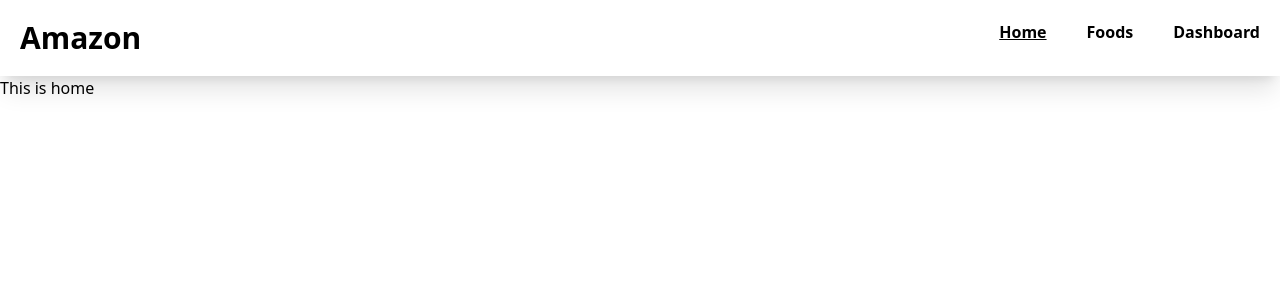
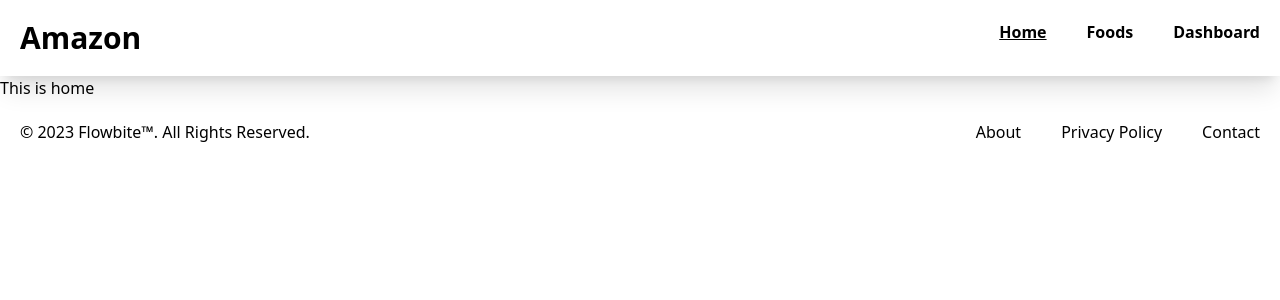
Before and after one commit to ShahariarSohan/react-router-project, a React (Vite) app: page / in a window 1280 px wide. Shown: the top 300 px of the page. Built offline with nearby package versions, Linux system fonts and the light colour scheme.

Commit message:
I have added a footer

```diff
--- a/src/Components/MainComponent/MainComponent.jsx
+++ b/src/Components/MainComponent/MainComponent.jsx
@@ -1,5 +1,4 @@
 import { NavLink, Outlet } from "react-router-dom";
-
 const MainComponent = () => {
   return (
     <div>
@@ -34,6 +33,38 @@ const MainComponent = () => {
         </div>
       </nav>
       <Outlet></Outlet>
+      <footer>
+        <nav className="flex justify-between  p-5 ">
+          <h1>© 2023 Flowbite™. All Rights Reserved.</h1>
+
+          <div className="flex gap-10">
+            <NavLink
+              to="/about"
+              className={({ isActive, isPending }) =>
+                isPending ? "pending" : isActive ? "underline" : ""
+              }
+            >
+              About
+            </NavLink>
+            <NavLink
+              to="/privacy-policy"
+              className={({ isActive, isPending }) =>
+                isPending ? "pending" : isActive ? "underline" : ""
+              }
+            >
+              Privacy Policy
+            </NavLink>
+            <NavLink
+              to="/contact"
+              className={({ isActive, isPending }) =>
+                isPending ? "pending" : isActive ? "underline" : ""
+              }
+            >
+              Contact
+            </NavLink>
+          </div>
+        </nav>
+      </footer>
     </div>
   );
 };
```
